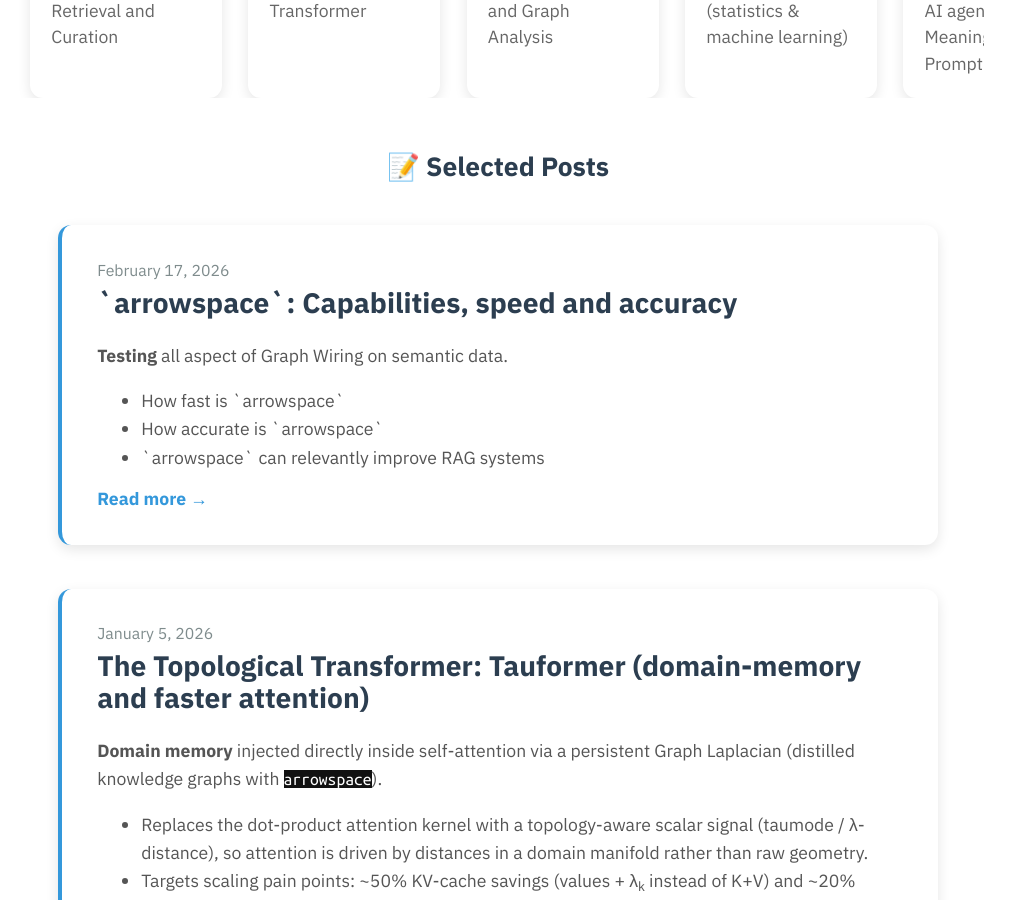
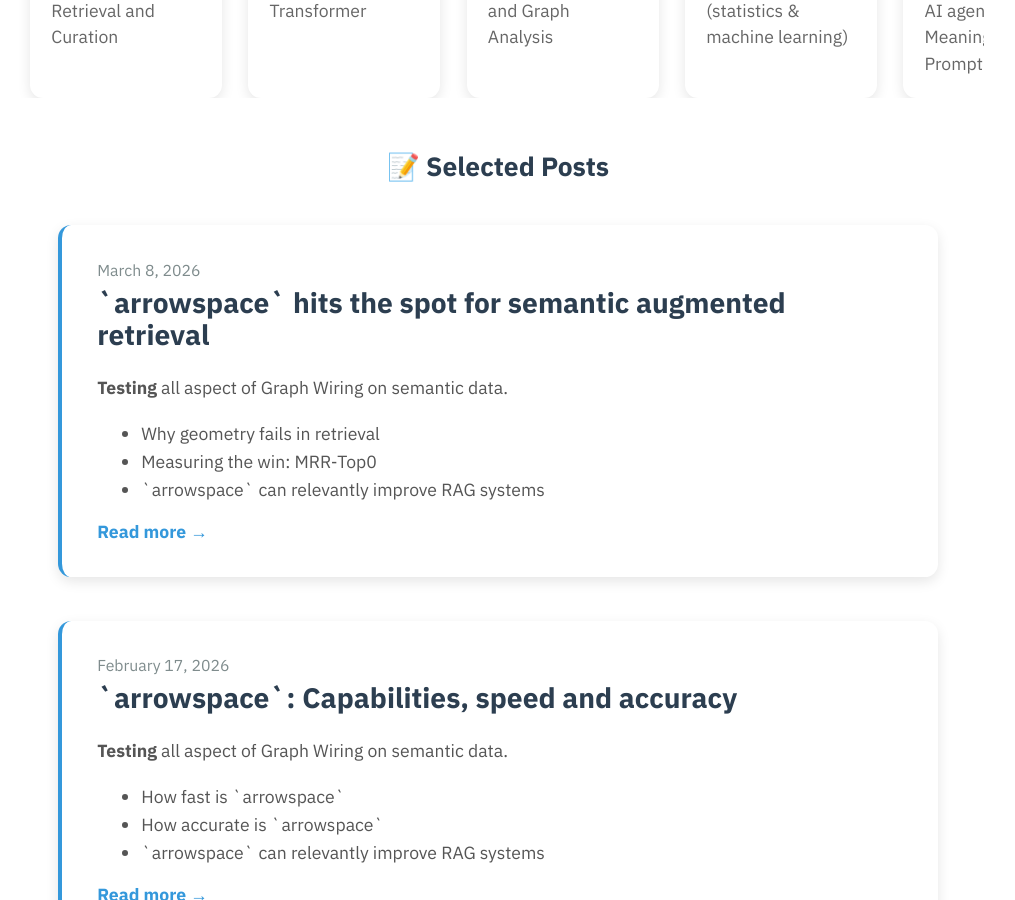
Before and after one commit to Mec-iS/staticwebpage, a Jekyll site: the page built from index.md, in a window 1280 px wide and 900 px high, scrolled down 500 px. Shown: the whole window, without its empty margins (142-1157 px from the left). Built offline with Jekyll 4.4.1, drawn with Linux system fonts in a browser that asks for light colours; nearby versions of some CDN libraries.

Commit message:
add blogpost 17

```diff
--- a/index.md
+++ b/index.md
@@ -237,6 +237,25 @@ layout: default
   </div>
 
   <div class="blog-posts"><!-- Blog Post 16: Capabilities, speed and accuracy -->
+<!-- Blog Post 17: ArrowSpace hits the spot for semantic augmented retrieval -->
+<article class="blog-post-card">
+    <div class="blog-post-meta">March 8, 2026</div>
+    <h2 class="blog-post-title">
+        <a href="/posts/017_arrowspace_search_final_assessment">
+            `arrowspace` hits the spot for semantic augmented retrieval
+        </a>
+    </h2>
+    <div class="blog-post-abstract">
+        <p><strong>Testing</strong> all aspect of Graph Wiring on semantic data.</p>
+        <ul>
+            <li>Why geometry fails in retrieval</li>
+            <li>Measuring the win: MRR‑Top0</li>
+            <li>`arrowspace` can relevantly improve RAG systems</li>
+        </ul>
+    </div>
+    <a href="/posts/017_arrowspace_search_final_assessment" class="blog-read-more">Read more →</a>
+</article>
+
 <article class="blog-post-card">
     <div class="blog-post-meta">February 17, 2026</div>
     <h2 class="blog-post-title">
```
Also changed, not shown: blog.md (+19 -0 lines), posts/017_arrowspace_search_final_assessment.md (added, +162 -0 lines).
